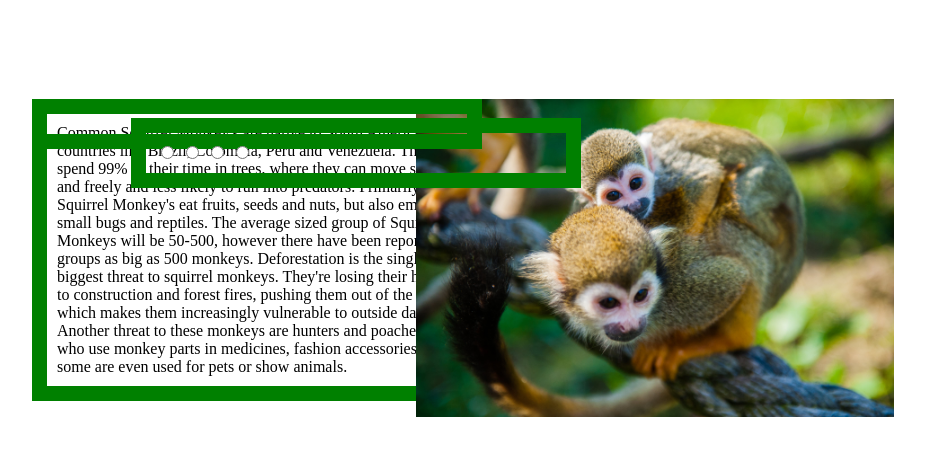
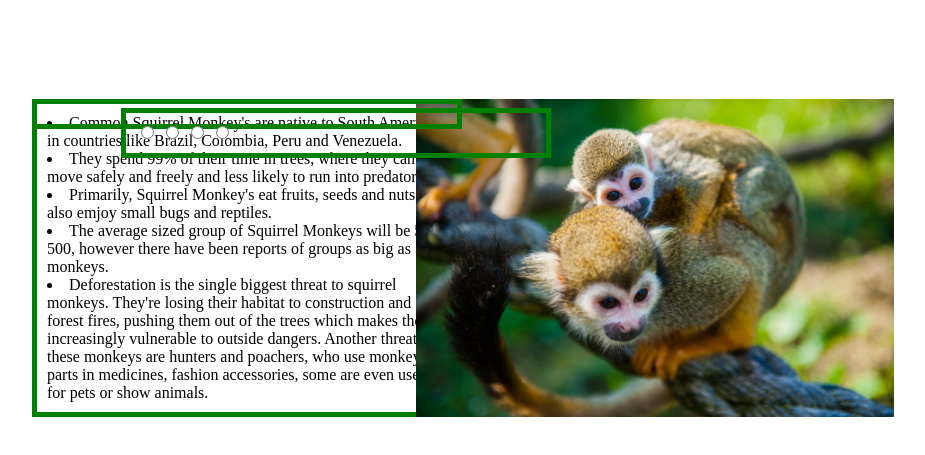
Before and after one commit to abigailoconnor/amazonmission, a plain HTML site: page index.html in a window 1280 px wide. Shown: the part 61-516 px from the top of the page, without its empty margins (224-1149 px from the left). Drawn offline with Linux system fonts and the light colour scheme.

Commit message:
Update index.html

```diff
--- a/index.html
+++ b/index.html
@@ -18,7 +18,7 @@
         width: 400px;
         padding: 10px;
         margin: 0;
-        border: 15px solid green;
+        border: 5px solid green;
         position: absolute;
         top: 20%;
         left: 20%;
@@ -41,13 +41,13 @@
     <h1> Common Squirrel Monkey </h1>
 
   <div>
-      Common Squirrel Monkey's are native to South America, in countries like Brazil, Colombia, Peru and Venezuela.
-     They spend 99% of their time in trees, where they can move safely and freely and less likely to run into predators.
-    Primarily, Squirrel Monkey's eat fruits, seeds and nuts, but also emjoy small bugs and reptiles.
-   The average sized group of Squirrel Monkeys will be 50-500, however there have been reports of groups as big as 500 monkeys.
-  Deforestation is the single biggest threat to squirrel monkeys. They're losing their habitat to construction and forest fires,
+     <li> Common Squirrel Monkey's are native to South America, in countries like Brazil, Colombia, Peru and Venezuela. </li>
+    <li> They spend 99% of their time in trees, where they can move safely and freely and less likely to run into predators. </li>
+   <li> Primarily, Squirrel Monkey's eat fruits, seeds and nuts, but also emjoy small bugs and reptiles. </li>
+  <li> The average sized group of Squirrel Monkeys will be 50-500, however there have been reports of groups as big as 500 monkeys. </li>
+ <li> Deforestation is the single biggest threat to squirrel monkeys. They're losing their habitat to construction and forest fires,
    pushing them out of the trees which makes them increasingly vulnerable to outside dangers. Another threat to these monkeys
-   are hunters and poachers, who use monkey parts in medicines, fashion accessories, some are even used for pets or show animals.
+   are hunters and poachers, who use monkey parts in medicines, fashion accessories, some are even used for pets or show animals. </li>
  </div>
 
     <img src="monkey.jpg" >
```
